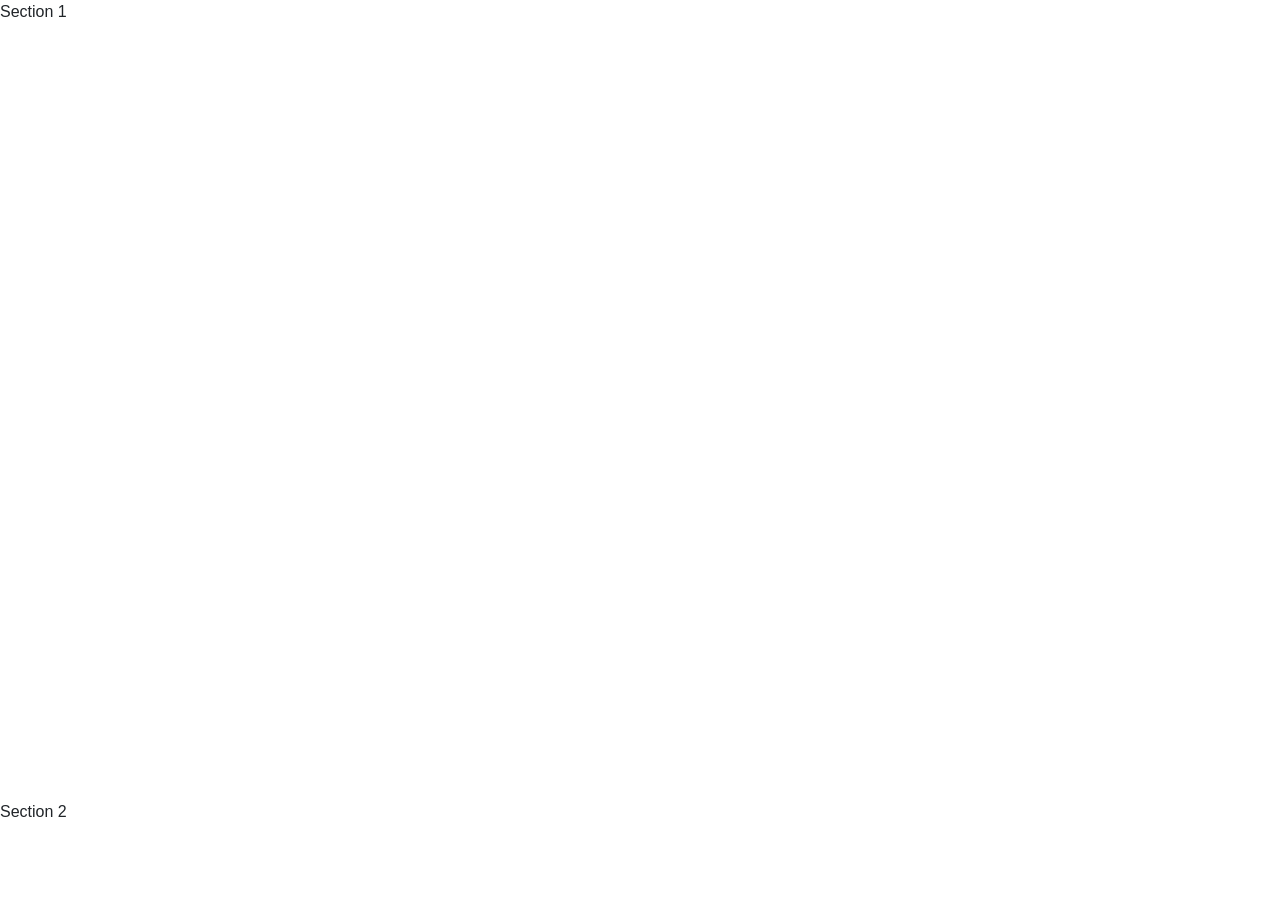
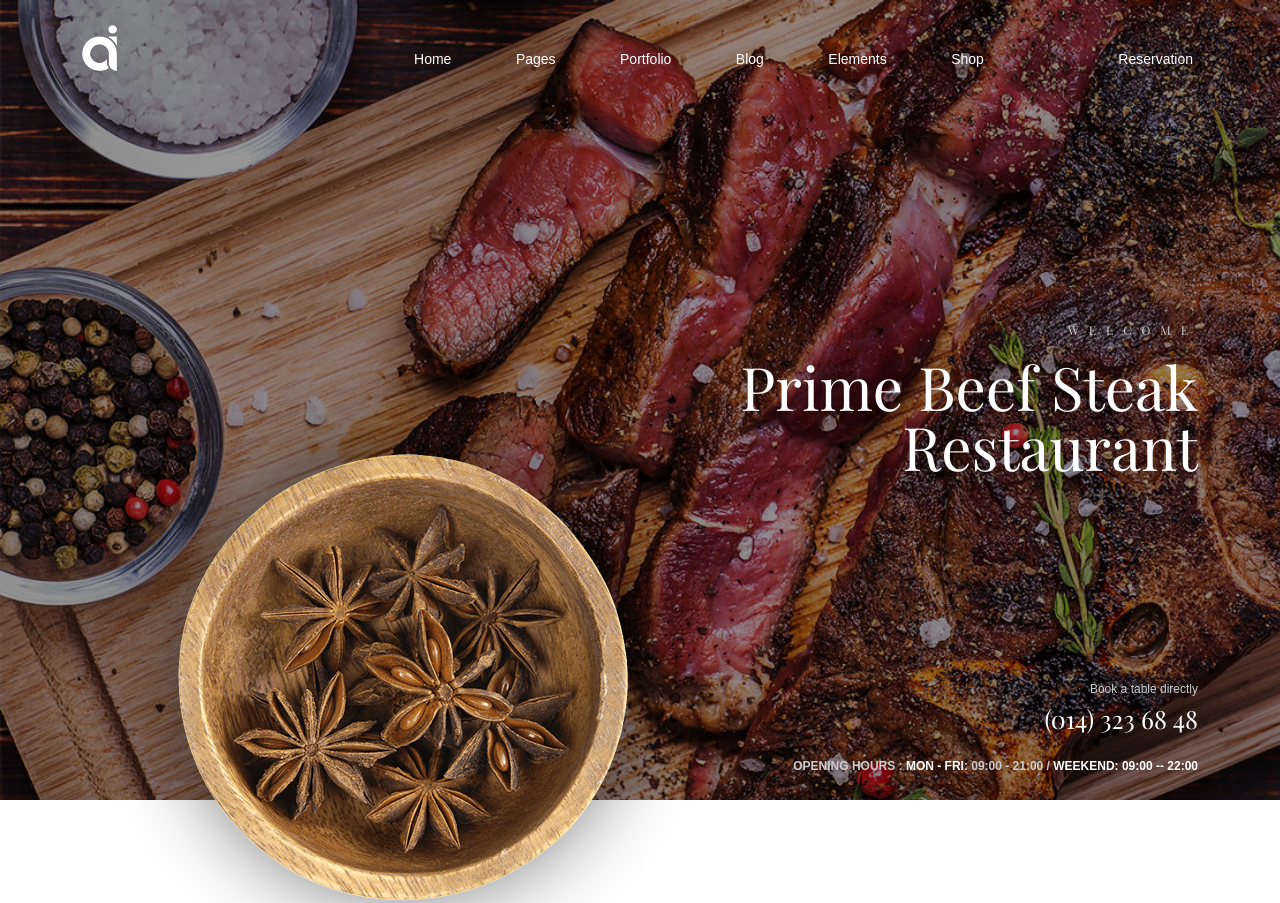
Before and after one commit to Kmg11/Restaurant, a website: page project/pug/index.pug in a window 1280 px wide. Shown: the top 903 px of the page. Drawn offline with nearby package versions, Linux system fonts and the light colour scheme; files that its build step writes are made by us from their sources; files whose address does not match are found by name.

Commit message:
Finish Main Section & Fix Some Bugs In Navbar

```diff
--- a/project/js/main.js
+++ b/project/js/main.js
@@ -9,6 +9,8 @@ $(function () {
 			clicked = true;
 
 			$(this).toggleClass("show");
+
+			$(".nav-list").toggleClass("show");
 
 			navItems.each(function () {
 				$(this).toggleClass("show");
@@ -23,6 +25,8 @@ $(function () {
 	$(window).on("resize", function () {
 		if (navItems.hasClass("show")) {
 			navBtn.removeClass("show");
+
+			$(".nav-list").removeClass("show");
 
 			navItems.each(function () {
 				$(this).removeClass("show");
@@ -55,11 +59,13 @@ $(function () {
 	$(document).on("click", function (e) {
 		if (navItems.hasClass("show")) {
 			if (e.target !== $(".nav-list") && e.target !== navBtn) {
+				navBtn.removeClass("show");
+
+				$(".nav-list").removeClass("show");
+
 				navItems.each(function () {
 					$(this).removeClass("show");
 				});
-
-				navBtn.removeClass("show");
 			}
 		}
 	});
--- a/project/pug/index.pug
+++ b/project/pug/index.pug
@@ -4,7 +4,15 @@ html(lang="en")
 		meta(charset="UTF-8")
 		meta(name="viewport", content="width=device-width, initial-scale=1.0")
 		title Restaurant - Home
+
+		//- FOnt Awesome
 		link(rel="stylesheet", href="css/vendors/all.css")
+
+		//- Playfair Display Font
+		link(rel="preconnect", href="https://fonts.gstatic.com")
+		link(rel="stylesheet", href="https://fonts.googleapis.com/css2?family=Playfair+Display:wght@400;700&display=swap")
+
+		//- Main Css File
 		link(rel="stylesheet", href="css/main.css")
 	body
 		//- Navbar
--- a/project/pug/layout/_landing-page.pug
+++ b/project/pug/layout/_landing-page.pug
@@ -1,5 +1,16 @@
 section.landing-page
-	| Section 1
+	.container
+		.content
+			header
+				h1.playfair-font #[span.small Welcome] Prime Beef Steak #[span Restaurant]
 
-section.two
-	| Section 2
+			.info
+				.row
+					.col.d-none.d-md-block
+						.img
+							img(src="images/dish.png", alt="Main Dish", draggable="false")
+					.col
+						.details
+							p.book Book a table directly
+							p.number.playfair-font (014) 323 68 48
+							p.hours Opening Hours : #[span MON - FRI]: 09:00 - 21:00 / #[span Weekend: 09:00 -- 22:00]
--- a/project/sass/base/_base.scss
+++ b/project/sass/base/_base.scss
@@ -1,8 +1,13 @@
 body {
 	font-family: Arial, Helvetica, sans-serif;
 	overflow-x: hidden;
+	height: 4000px;
 }
 
 button:focus {
 	outline: none;
 }
+
+.playfair-font {
+	font-family: 'Playfair Display', serif;
+}
--- a/project/sass/layout/_landing-page.scss
+++ b/project/sass/layout/_landing-page.scss
@@ -1,9 +1,125 @@
-section {
-	height: 100vh;
-}
-
 .landing-page {
-	background-image: url("../images/bg-dark.jpg");
+	background-color: #333;
+	background-image: url("../images/bg.jpg");
 	background-size: cover;
 	background-repeat: no-repeat;
+	position: relative;
+
+	&::before {
+		content: '';
+		position: absolute;
+		top: 0;
+		bottom: 0;
+		left: 0;
+		right: 0;
+		width: 100%;
+		height: 100%;
+		background-color: rgba(#000, 0.4);
+	}
+
+	.content {
+		min-height: 500px;
+		height: 100vh;
+		max-height: 900px;
+		color: #fff;
+		position: relative;
+
+		header {
+			text-align: right;
+
+			h1 {
+				font-size: 60px;
+				line-height: 1;
+				position: absolute;
+				top: 50%;
+				right: 0;
+				transform: translateY(-50%);
+
+				@media (max-width: 575.98px) {
+					left: 50%;
+					transform: translate(-50%, -50%);
+					font-size: 40px;
+					text-align: center;
+				}
+
+				span {
+					display: block;
+
+					&.small {
+						text-transform: uppercase;
+						letter-spacing: 10px;
+						font-size: 12px;
+						font-weight: 400;
+						color: #CCC;
+						margin-bottom: 20px;
+					}
+				}
+			}
+		}
+
+		.info {
+			position: absolute;
+			bottom: 0;
+			right: 0;
+			width: 100%;
+			text-align: right;
+
+			.img {
+				@media (min-width: 768px) and (max-width: 991.98px) {
+					text-align: left;
+				}
+
+				img {
+					position: relative;
+					bottom: -100px;
+					filter: drop-shadow(0 0 40px rgba(#000, 0.5));
+
+					@media (min-width: 768px) and (max-width: 991.98px) {
+						width: 270px;
+					}
+
+					@media (max-height: 600px) {
+						width: 300px;
+					}
+				}
+			}
+
+			.details {
+				position: absolute;
+				bottom: 25px;
+				right: 0;
+
+				@media (max-width: 575.98px) {
+					bottom: 15px;
+				}
+
+				p {
+					margin-bottom: 0;
+					font-size: 12px;
+					color: #CCC;
+
+					&.book {
+						font-size: 12px;
+						font-weight: 100;
+						margin-bottom: 2px;
+					}
+
+					&.number {
+						font-size: 25px;
+						color: #fff;
+						margin-bottom: 20px;
+					}
+
+					&.hours {
+						font-weight: bold;
+						text-transform: uppercase;
+
+						span {
+							color: #fff;
+						}
+					}
+				}
+			}
+		}
+	}
 }
--- a/project/sass/layout/_navbar.scss
+++ b/project/sass/layout/_navbar.scss
@@ -4,6 +4,7 @@
 	left: 0;
 	width: 100%;
 	padding: 25px 0;
+	z-index: 1000;
 	transition: all 0.3s ease-in-out;
 
 	.logo {
@@ -78,8 +79,13 @@
 			@media (max-width: 991.98px) {
 				position: absolute;
 				top: 60px;
-				right: 0;
 				width: 200px;
+				right: -300px;
+				transition: all 0.3s ease-in-out;
+
+				&.show {
+					right: 0;
+				}
 			}
 
 			.list-item {
@@ -123,7 +129,7 @@
 					border-radius: 10px;
 					overflow: hidden;
 					position: relative;
-					right: -200px;
+					right: -300px;
 					visibility: hidden;
 					opacity: 0;
 					transition: right 0.3s ease-in-out, visibility 0.3s ease-in-out,
@@ -189,7 +195,7 @@
 	&.scroll {
 		padding: 20px 0;
 		background-color: #fff;
-		box-shadow: 0 -4px 20px -5px rgba(0, 0, 0, 0.8);
+		box-shadow: 0 -4px 20px -5px rgba(#000, 0.8);
 
 		.logo {
 			img {
@@ -208,6 +214,10 @@
 				.list-item {
 					a {
 						@media (min-width: 992px) {
+							color: #333;
+						}
+
+						@media (min-width: 992px) {
 							&::before {
 								background-color: #333;
 							}
```
Also changed, not shown: dist/css/main.css, dist/images/bg.jpg (added), dist/images/dish.png (added), dist/index.html, dist/js/main.js, project/images/bg.jpg (added), project/images/dish.png (added), 2 other files.
